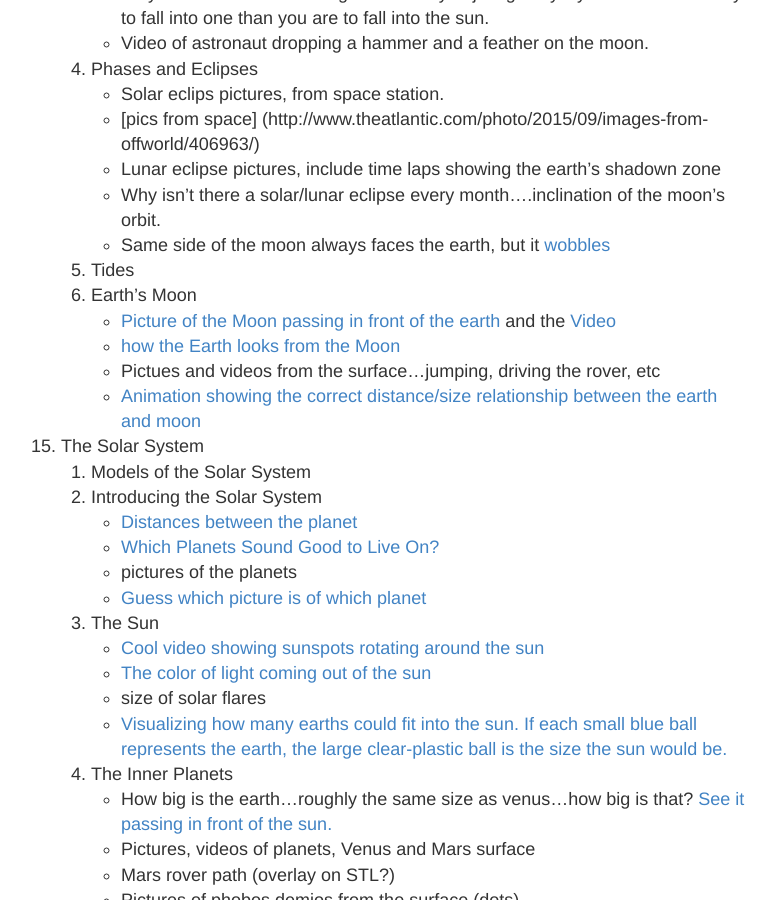
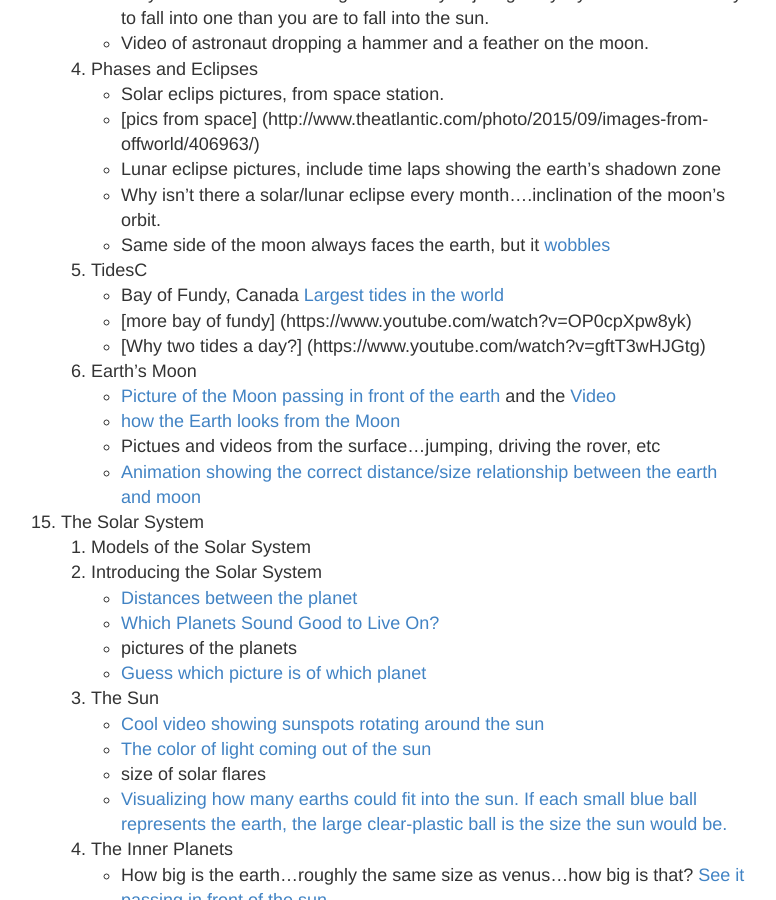
Before and after one commit to ctkstl/earth_science, a Jekyll site: the page built from resources.md, in a window 1280 px wide and 900 px high, scrolled down 6933 px. Shown: the whole window, without its empty margins (249-1025 px from the left). Built offline with Jekyll 4.4.1, drawn with Linux system fonts in a browser that asks for light colours; Markdown is read by kramdown in place of the engine named in the settings.

Commit message:
tide videos

```diff
--- a/resources.md
+++ b/resources.md
@@ -218,7 +218,10 @@ permalink: /resources/
         *   Lunar eclipse pictures, include time laps showing the earth's shadown zone
         *   Why isn't there a solar/lunar eclipse every month....inclination of the moon's orbit.
         *   Same side of the moon always faces the earth, but it [wobbles](https://en.wikipedia.org/wiki/Orbit_of_the_Moon#/media/File:Lunar_libration_with_phase2.gif)
-    5.  Tides
+    5.  TidesC
+        *   Bay of Fundy, Canada  [Largest tides in the world](https://www.youtube.com/watch?v=EnDJ6_XpGfo)
+        *   [more bay of fundy] (https://www.youtube.com/watch?v=OP0cpXpw8yk)
+        *   [Why two tides a day?] (https://www.youtube.com/watch?v=gftT3wHJGtg)
     6.  Earth’s Moon
         *   [Picture of the Moon passing in front of the earth](http://apod.nasa.gov/apod/ap150807.html) and the [Video](https://www.youtube.com/watch?v=DMdhQsHbWTs)
         *   [how the Earth looks from the Moon](http://apod.nasa.gov/apod/ap160104.html)
```
